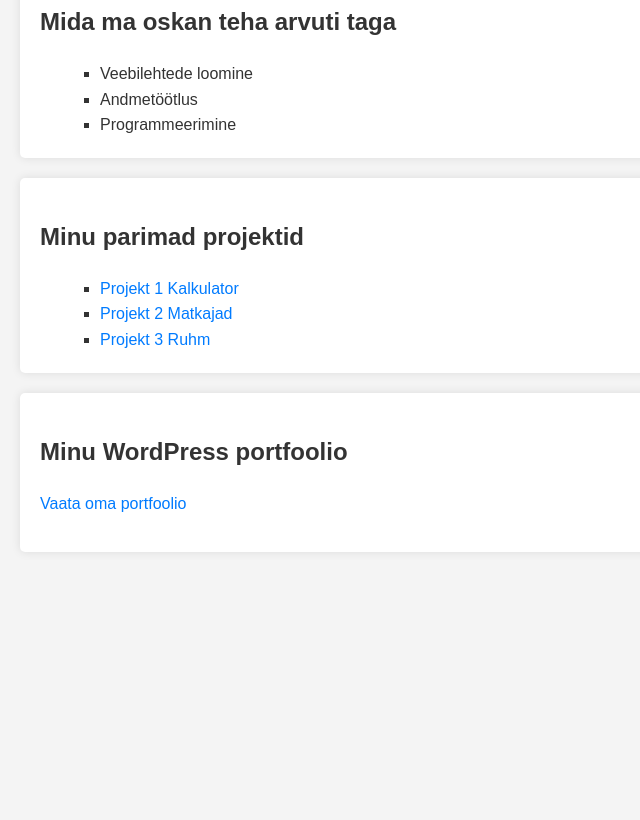
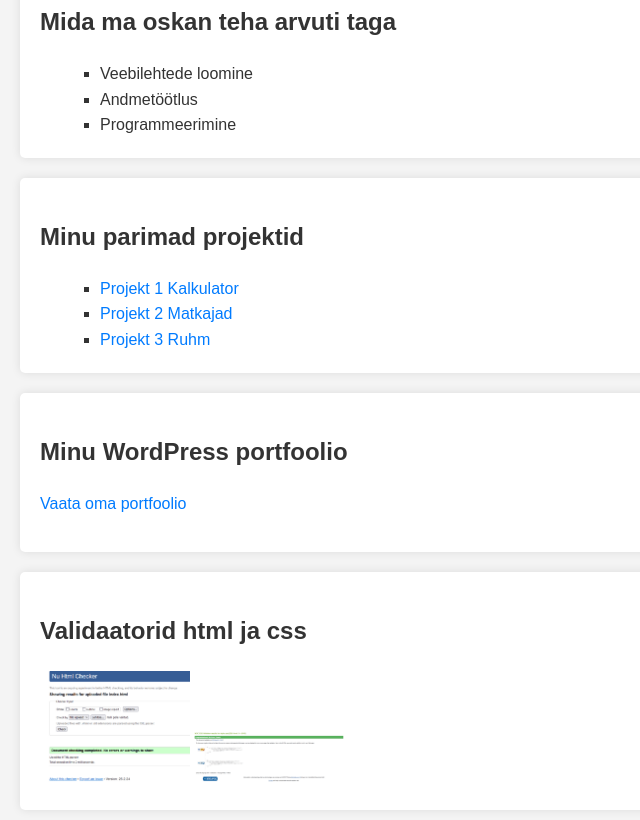
Before and after one commit to DavidMyrseth/DavidVebileht, a plain HTML site: page index.html in a window 1280 px wide. Shown: the part 1635-2455 px from the top of the page, without its empty margins (0-640 px from the left). Before the commit the page ends 2207 px from the top, so only its background shows below. Drawn offline with Linux system fonts and the light colour scheme.

Commit message:
Update index.html

```diff
--- a/index.html
+++ b/index.html
@@ -78,6 +78,13 @@
     <p><a href="https://davidmyrseth23.thkit.ee/wp/">Vaata oma portfoolio</a></p>
 </section>
 
+<section id="validator-section">
+    <h2>Validaatorid html ja css</h2>
+    <img src="html.png" alt="html pilt" width="150">
+    <img src="Style.png" alt="Css pilt" width="150">
+</section>
+
+
 <footer>
     <p>&copy; 2023 David Myrseth</p>
 </footer>
```
